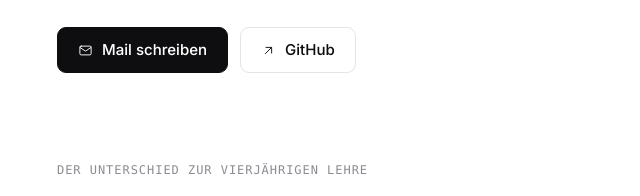
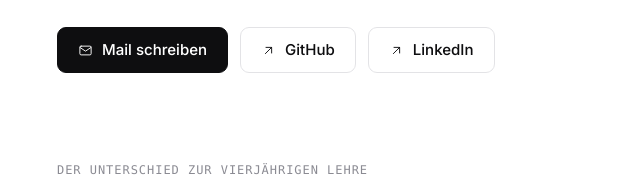
Before and after one commit to thenix05/praxisjahr, a plain HTML site: page index.html in a window 1280 px wide. Shown: the part 424-620 px from the top of the page, 7-647 px from the left. Drawn offline with Linux system fonts and the light colour scheme.

Commit message:
LinkedIn-Profil verlinkt, im Hero und im Kontakt

```diff
--- a/index.html
+++ b/index.html
@@ -206,6 +206,9 @@ footer{padding:36px 0 72px;margin-top:88px;border-top:1px solid var(--line)}
     <a class="btn" href="https://github.com/thenix05" rel="noopener">
       <svg viewBox="0 0 24 24" fill="none" stroke="currentColor" stroke-width="1.5" stroke-linecap="round" stroke-linejoin="round"><path d="M7 17 17 7"/><path d="M8 7h9v9"/></svg>
       GitHub</a>
+<a class="btn" href="https://www.linkedin.com/in/tenzin-tsering-tuenschitsang" rel="noopener">
+<svg viewBox="0 0 24 24" fill="none" stroke="currentColor" stroke-width="1.5" stroke-linecap="round" stroke-linejoin="round"><path d="M7 17 17 7"/><path d="M8 7h9v9"/></svg>
+LinkedIn</a>
   </div>
 </header>
 
@@ -391,6 +394,7 @@ Zuverlaessigkeit: 87.4 %</pre></div>
   <div>
     <a class="crow" href="mailto:tenzin.tuenschitsang@hotmail.com?subject=Praktikumsjahr%20August%202027%2C%20Applikationsentwicklung"><span class="ck">E-Mail</span><span class="cv">tenzin.tuenschitsang@hotmail.com</span></a>
     <a class="crow" href="https://github.com/thenix05" rel="noopener"><span class="ck">GitHub</span><span class="cv">github.com/thenix05</span></a>
+    <a class="crow" href="https://www.linkedin.com/in/tenzin-tsering-tuenschitsang" rel="noopener"><span class="ck">LinkedIn</span><span class="cv">linkedin.com/in/tenzin-tsering-tuenschitsang</span></a>
   </div>
   <p class="hint">Eine kurze Zeile genügt. Meine Telefonnummer steht im Lebenslauf, den ich Ihnen zusammen mit den Zeugnissen und den Erläuterungen der Schulleitung zusende.</p>
 </section>
```
